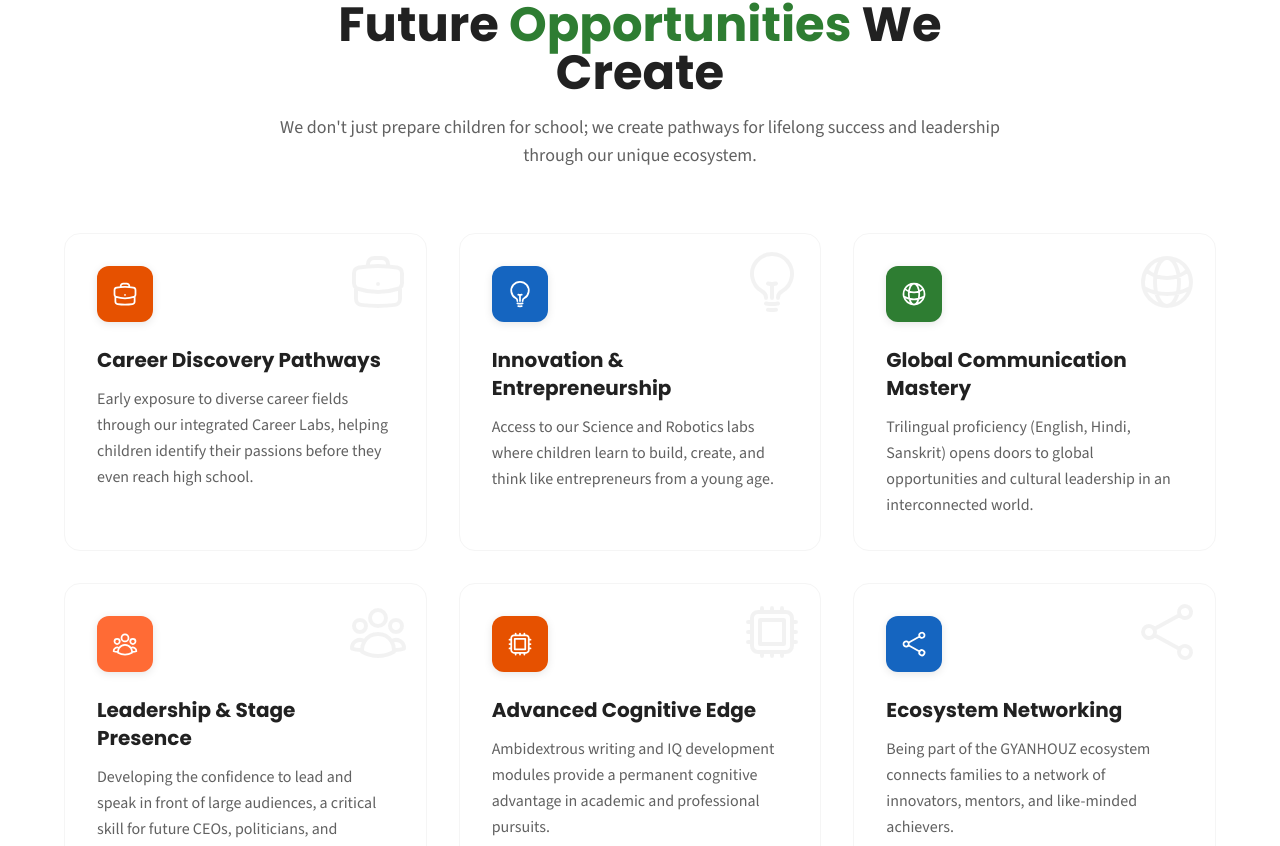
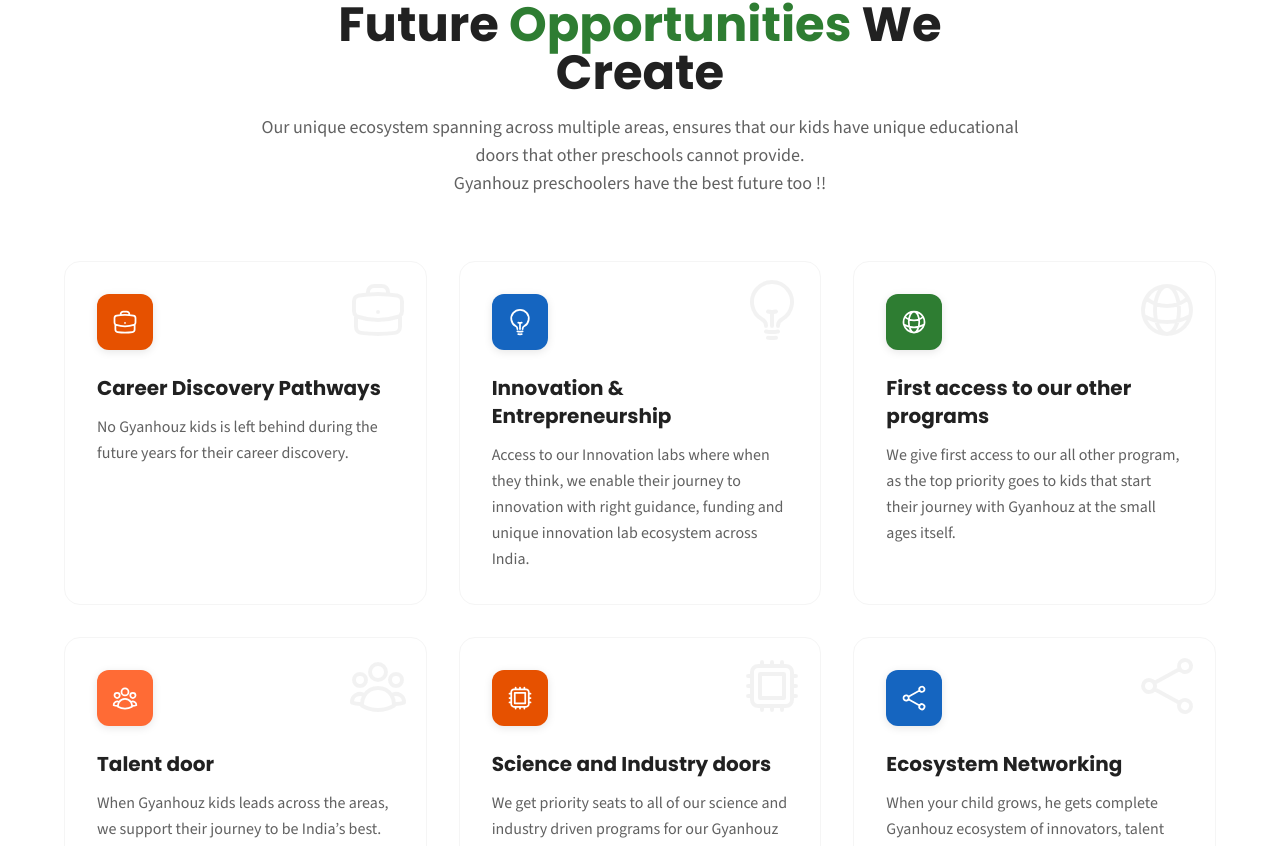
Before and after one commit to mrunal-asmi/gyanhouz_learning_hub_new, a Next.js app: page /preschool-program in a window 1280 px wide. Shown: the part 4593-5439 px from the top of the page. Built offline with nearby package versions, Linux system fonts and the light colour scheme.

Commit message:
furture opportunities changes

```diff
--- a/src/app/preschool-program/components/FutureOpportunitiesSection.tsx
+++ b/src/app/preschool-program/components/FutureOpportunitiesSection.tsx
@@ -13,42 +13,42 @@
     {
       title: 'Career Discovery Pathways',
       description:
-        'Early exposure to diverse career fields through our integrated Career Labs, helping children identify their passions before they even reach high school.',
+        'No Gyanhouz kids is left behind during the future years for their career discovery.',
       icon: 'BriefcaseIcon',
       color: 'bg-primary',
     },
     {
       title: 'Innovation & Entrepreneurship',
       description:
-        'Access to our Science and Robotics labs where children learn to build, create, and think like entrepreneurs from a young age.',
+        'Access to our Innovation labs where when they think, we enable their journey to innovation with right guidance, funding and unique innovation lab ecosystem across India.',
       icon: 'LightBulbIcon',
       color: 'bg-secondary',
     },
     {
-      title: 'Global Communication Mastery',
+      title: 'First access to our other programs',
       description:
-        'Trilingual proficiency (English, Hindi, Sanskrit) opens doors to global opportunities and cultural leadership in an interconnected world.',
+        'We give first access to our all other program, as the top priority goes to kids that start their journey with Gyanhouz at the small ages itself.',
       icon: 'GlobeAltIcon',
       color: 'bg-accent',
     },
     {
-      title: 'Leadership & Stage Presence',
+      title: 'Talent door',
       description:
-        'Developing the confidence to lead and speak in front of large audiences, a critical skill for future CEOs, politicians, and thought leaders.',
+        'When Gyanhouz kids leads across the areas, we support their journey to be India’s best.',
       icon: 'UserGroupIcon',
       color: 'bg-brand-orange',
     },
     {
-      title: 'Advanced Cognitive Edge',
+      title: 'Science and Industry doors',
       description:
-        'Ambidextrous writing and IQ development modules provide a permanent cognitive advantage in academic and professional pursuits.',
+        'We get priority seats to all of our science and industry driven programs for our Gyanhouz preschoolers.',
       icon: 'CpuChipIcon',
       color: 'bg-primary',
     },
     {
       title: 'Ecosystem Networking',
       description:
-        'Being part of the GYANHOUZ ecosystem connects families to a network of innovators, mentors, and like-minded achievers.',
+        'When your child grows, he gets complete Gyanhouz ecosystem of innovators, talent gurus, other gurus and like-minded achievers.',
       icon: 'ShareIcon',
       color: 'bg-secondary',
     },
@@ -79,9 +79,11 @@
           </h2>
 
           <p className="text-lg text-muted-foreground font-source">
-            We don't just prepare children for school; we create pathways for lifelong success and
-            leadership through our unique ecosystem.
+            Our unique ecosystem spanning across multiple areas, ensures that our kids have unique educational doors that other preschools cannot provide.
+
+
           </p>
+          <p className="text-lg text-muted-foreground font-source">Gyanhouz preschoolers have the best future too !!</p>
         </div>
 
         <div className="max-w-6xl mx-auto grid grid-cols-1 md:grid-cols-2 lg:grid-cols-3 gap-8">
--- a/src/app/preschool-program/components/HeroSection.tsx
+++ b/src/app/preschool-program/components/HeroSection.tsx
@@ -1,6 +1,13 @@
 import AppImage from '@/components/ui/AppImage';
 import Icon from '@/components/ui/AppIcon';
 import Link from 'next/link';
+//import bgNew from '@/public/assets/images/bgnew.jpg';
+
+<div
+  className="absolute inset-0 z-0"
+  style={{ backgroundImage: `url(/public/assets/images/bgnew.jpg)` }}
+></div>
+
 
 interface HeroSectionProps {
   className?: string;
```
